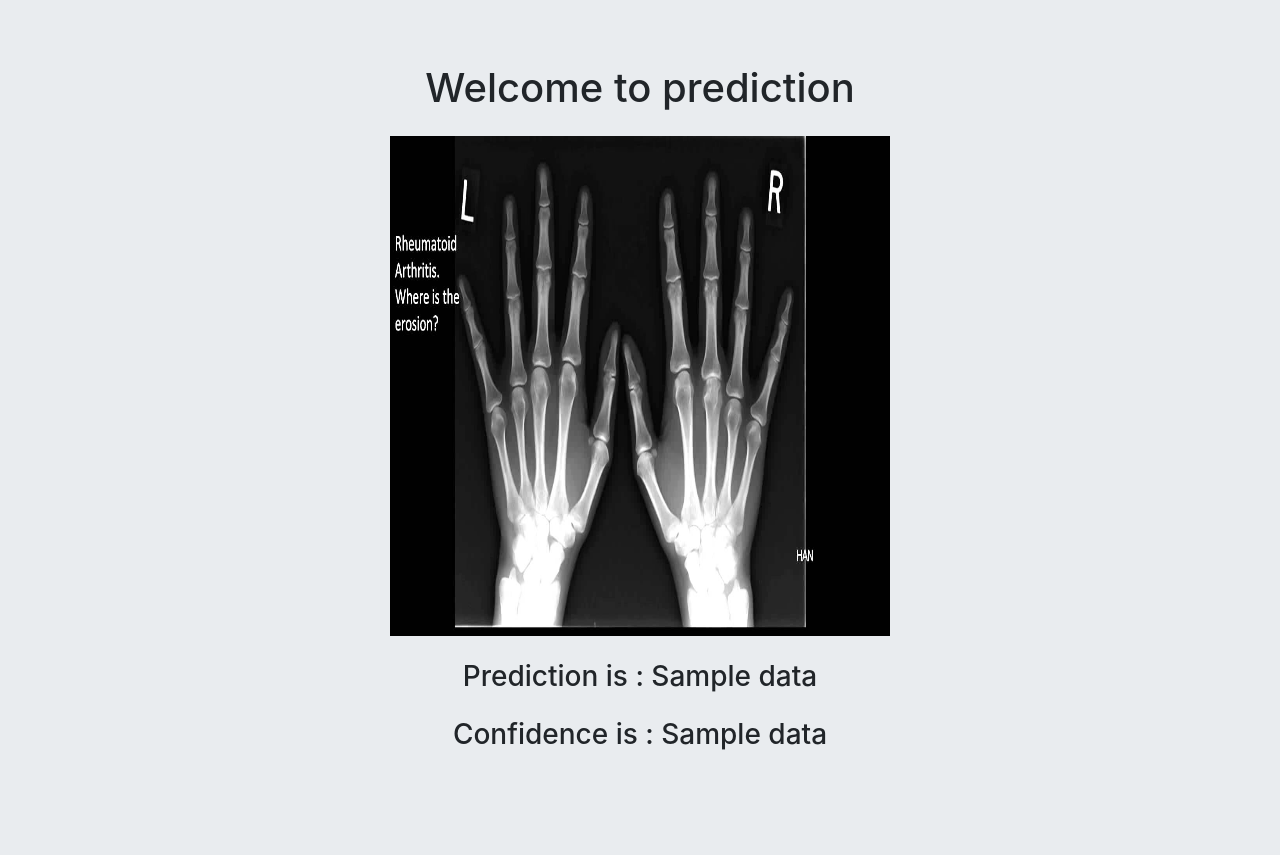
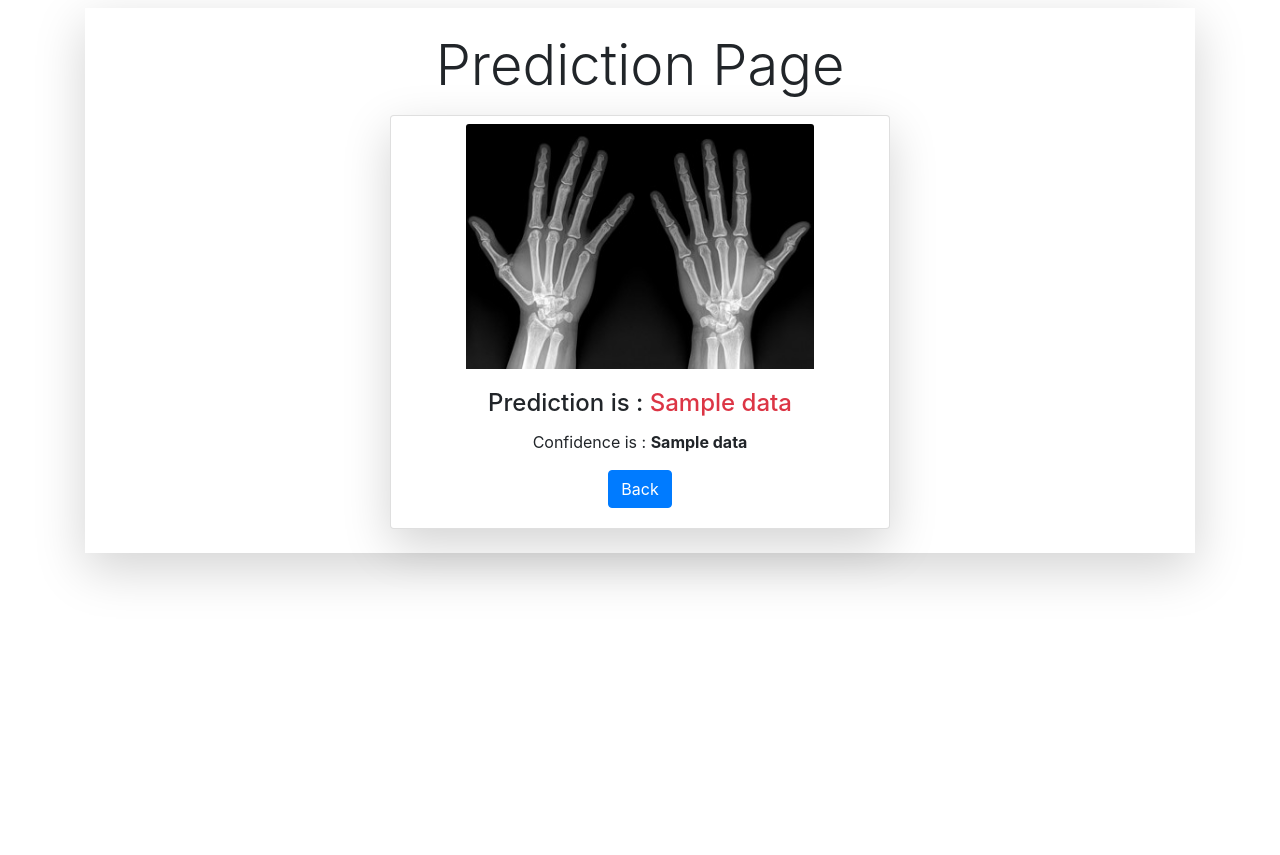
Before and after one commit to UjvalDR/RA_prep, a Flask app: template templates/prediction.html in a window 1280 px wide. After the commit the page ends 585 px from the top, so only its background shows below. Run offline with Flask 2, Linux system fonts and the light colour scheme; the template is opened without the code that fills it: most values are stand-ins (such as "Sample title", 1, 10 or a date in 2020).

Commit message:
Changed UI of Prediction Page

```diff
--- a/templates/index.html
+++ b/templates/index.html
@@ -8,14 +8,15 @@
 </head>
 <body class="jumbotron text-center">
 <center>
-	<h1>Welcome to model deployment</h1><br>
+	<h1>Welcome to RA Predictor</h1><br>
 
 
 	<form action="prediction" method="POST" enctype="multipart/form-data" >
 
 		<input type="file" name="img" class=" btn btn-primary"> <br>
-		<div class="mt-4"/>
+		<div class="mt-4">
 		<input type="submit" name="btn" class=" btn btn-success">
+		</div>
 	</form>
 	</center>
 <script src="https://code.jquery.com/jquery-3.3.1.slim.min.js" integrity="sha384-q8i/X+965DzO0rT7abK41JStQIAqVgRVzpbzo5smXKp4YfRvH+8abtTE1Pi6jizo" crossorigin="anonymous"></script>
--- a/templates/prediction.html
+++ b/templates/prediction.html
@@ -4,9 +4,9 @@
 <link rel="stylesheet" href="https://cdn.jsdelivr.net/npm/bootstrap@4.3.1/dist/css/bootstrap.min.css" integrity="sha384-ggOyR0iXCbMQv3Xipma34MD+dH/1fQ784/j6cY/iJTQUOhcWr7x9JvoRxT2MZw1T" crossorigin="anonymous">
 	<title>prediction</title>
 </head>
-<body class="jumbotron text-center">
+<body>
 
-	<center>
+	<!-- <center>
 		<h1>Welcome to prediction</h1>
 		<div class="mt-4"/>
 		<img src={{url_for('static', filename='img.jpg')}} alt="Prediction" width="500" height="500">
@@ -15,7 +15,28 @@
 		<div class="mt-4"/>
 		<h3>Confidence is  : {{ data[1] }}</h3>
 
-	</center>
+	</center> -->
+
+	<div class="container mx-auto mt-2 mb-5">
+		<div class="shadow-lg p-4 mb-2 bg-white"><h2 class="text-center display-4 ">Prediction Page</h2>
+		<div class="card shadow-lg mt-3 mx-auto" style=' width: 500px; height: auto;'>
+		  <img class="card-img-top mx-auto d-block mt-2 thumbnail" src={{url_for('static', filename='img.jpg')}} alt="Prediction" style="width:70%" height="auto">
+		  <div class="card-body center">
+			{% if data[0] =='Negative' %}
+			<h4 class="card-title text-center">Prediction is : <span class="text-success">{{ data[0] }}</span> </h4>
+			{% else %}
+			<h4 class="card-title text-center">Prediction is : <span class="text-danger">{{ data[0] }}</span> </h4>
+			{% endif %}
+			<p class="card-text text-center">Confidence is  : <b>{{ data[1] }}</b> </p>
+			<div class="text-center"><a href="http://127.0.0.1:5000/" class="btn btn-primary">Back</a></div>
+		  </div>
+		</div>
+	</div>
+
+
+	</div>
+
+
 <script src="https://code.jquery.com/jquery-3.3.1.slim.min.js" integrity="sha384-q8i/X+965DzO0rT7abK41JStQIAqVgRVzpbzo5smXKp4YfRvH+8abtTE1Pi6jizo" crossorigin="anonymous"></script>
 <script src="https://cdn.jsdelivr.net/npm/popper.js@1.14.7/dist/umd/popper.min.js" integrity="sha384-UO2eT0CpHqdSJQ6hJty5KVphtPhzWj9WO1clHTMGa3JDZwrnQq4sF86dIHNDz0W1" crossorigin="anonymous"></script>
 <script src="https://cdn.jsdelivr.net/npm/bootstrap@4.3.1/dist/js/bootstrap.min.js" integrity="sha384-JjSmVgyd0p3pXB1rRibZUAYoIIy6OrQ6VrjIEaFf/nJGzIxFDsf4x0xIM+B07jRM" crossorigin="anonymous"></script>
```
Also changed, not shown: static/img.jpg (added).
